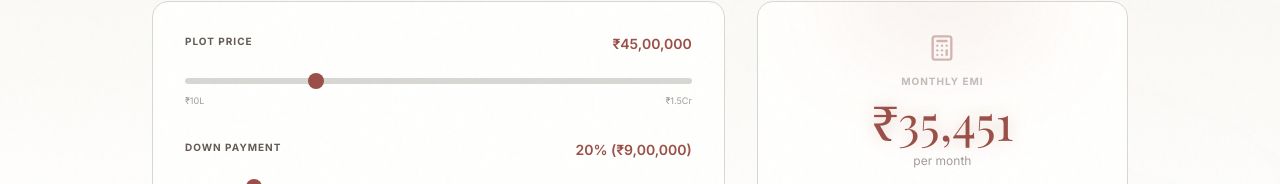
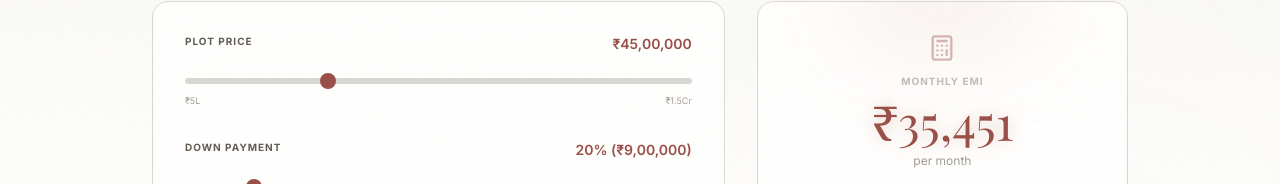
Before and after one commit to juug24btech22417-del/Casa-Lumiere, a Next.js app: page /emi-calculator in a window 1280 px wide. Shown: the part 262-446 px from the top of the page. Built offline with nearby package versions, Linux system fonts and the light colour scheme; a web font is replaced by a local one.

Commit message:
feat(emi): lower plot-price min from 10L to 5L
Slider min was 1,000,000 (₹10L), update to 500,000 (₹5L) and the
matching min label so users can model smaller plots too.

```diff
--- a/src/components/sections/EMICalculator.tsx
+++ b/src/components/sections/EMICalculator.tsx
@@ -55,8 +55,8 @@ export const EMICalculator = () => {
                 <label className="text-[10px] uppercase tracking-widest text-cream font-bold">Plot Price</label>
                 <span className="text-gold font-semibold text-sm">{formatINR(price)}</span>
               </div>
-              <input type="range" min={1000000} max={15000000} step={100000} value={price} onChange={e => setPrice(+e.target.value)} className={inputClass} />
-              <div className="flex justify-between text-[9px] text-cream/60 mt-1"><span>₹10L</span><span>₹1.5Cr</span></div>
+              <input type="range" min={500000} max={15000000} step={100000} value={price} onChange={e => setPrice(+e.target.value)} className={inputClass} />
+              <div className="flex justify-between text-[9px] text-cream/60 mt-1"><span>₹5L</span><span>₹1.5Cr</span></div>
             </div>
 
             {/* Down Payment */}
```
